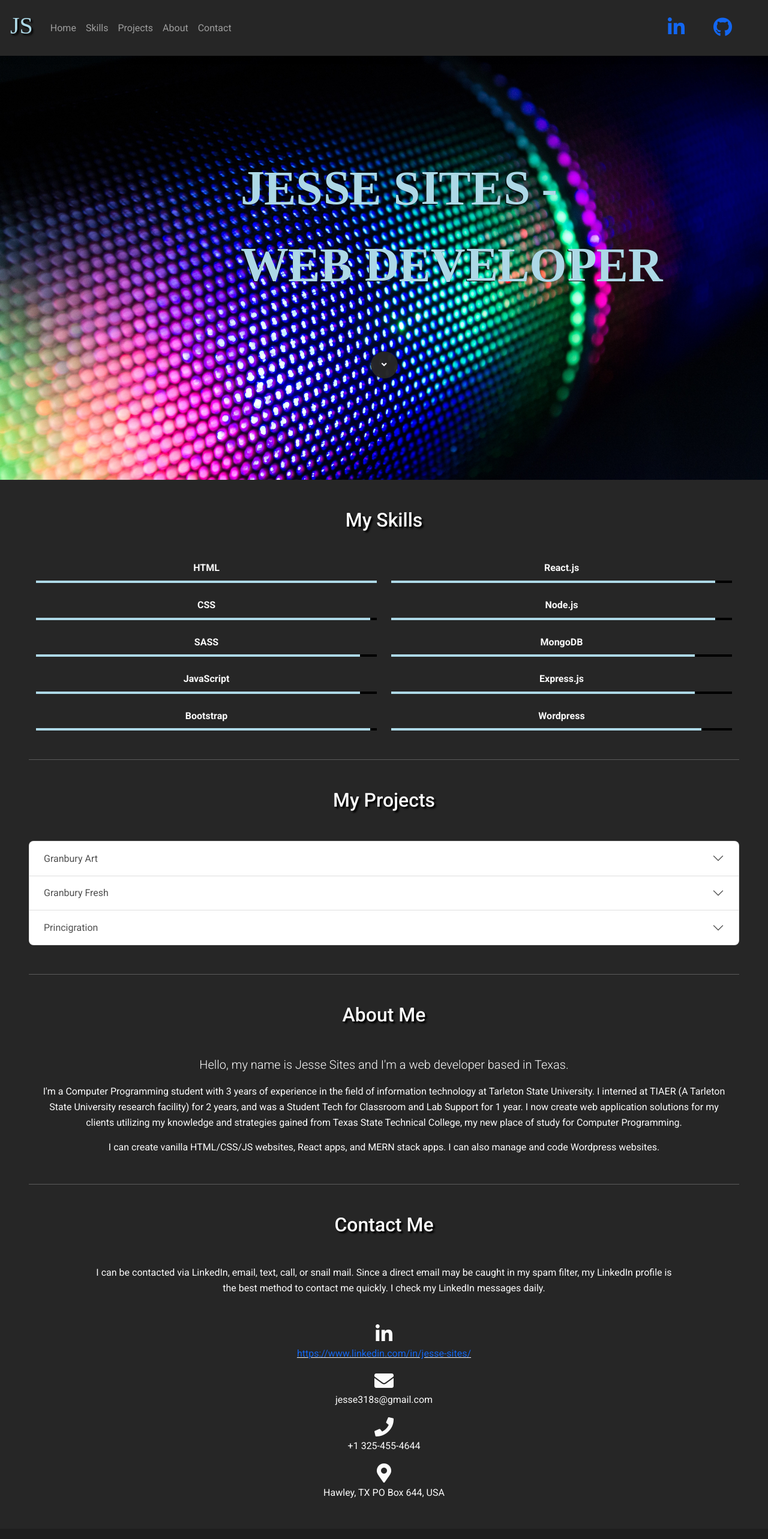
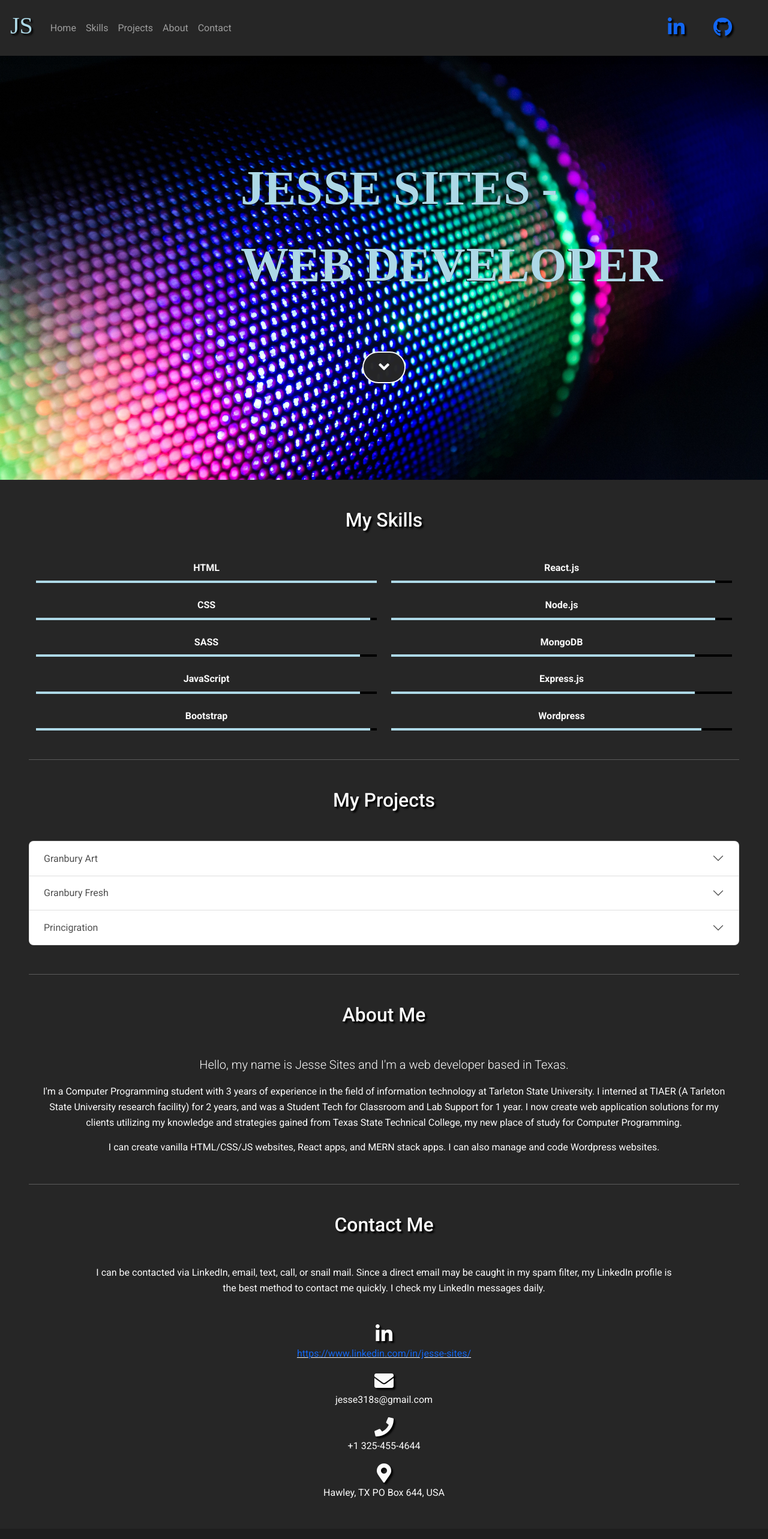
Before and after one commit to jesse318s/jesse-sites, a React (Create React App) app: page / in a window 1280 px wide. Shown: the top 2566 px of the page at 60% size. Built offline with nearby package versions, Linux system fonts and the light colour scheme.

Commit message:
added some shadows amd changed arrow. moved css

```diff
--- a/src/App.jsx
+++ b/src/App.jsx
@@ -53,10 +53,10 @@ function App() {
                         {/* Right elements */}
                         <div className="d-flex align-items-center">
                             <a className="me-5" href="https://www.linkedin.com/in/jesse-sites/">
-                                <i className="fab fa-linkedin-in fa-2x"></i>
+                                <i className="fab fa-linkedin-in fa-2x text_shadow"></i>
                             </a>
                             <a className="me-5" href="https://github.com/jesse318s">
-                                <i className="fab fa-github fa-2x"></i>
+                                <i className="fab fa-github fa-2x text_shadow"></i>
                             </a>
                         </div>
                         {/* Right elements */}
@@ -67,8 +67,7 @@ function App() {
             </header>
 
             <main className="bg-dark text-light">
-                <section style={{ background: `url('${process.env.PUBLIC_URL}/img/landing_img.webp')`, backgroundSize: "cover" }}
-                    className="landing_background">
+                <section style={{ background: `url('${process.env.PUBLIC_URL}/img/landing_img.webp')`, backgroundSize: "cover", height: "100vh", width: "100vw" }}>
                     <p className="popout">
                         <span>J</span>
                         <span>E</span>
@@ -95,8 +94,8 @@ function App() {
                         <span>R</span>
                     </p>
                     <div className="d-flex justify-content-center">
-                        <a href="#skills" className="btn btn-floating btn-lg btn-dark blink">
-                            <i className="fas fa-angle-down"></i></a>
+                        <a href="#skills" className="btn btn-dark btn-rounded btn-outline-* btn-lg blink">
+                            <i className="fas fa-angle-down fa-2x"></i></a>
                     </div>
                 </section>
                 <div id="skills" style={{ position: "relative", bottom: "45px" }}></div>
@@ -186,6 +185,7 @@ function App() {
                                     <strong><p>I was only developer for this website.</p></strong>
                                     <p className="text-decoration-underline"><a href="https://www.granbury-art.com/">Visit website...</a></p>
                                     <img
+                                        className="shadow-2-strong"
                                         src={process.env.PUBLIC_URL + "/img/granbury_art.webp"}
                                         width="75%"
                                         height="75%">
@@ -219,6 +219,7 @@ function App() {
                                     <strong><p>I was leading developer for this website.</p></strong>
                                     <p className="text-decoration-underline"><a href="http://www.granburyfresh.org/">Visit website...</a></p>
                                     <img
+                                        className="shadow-2-strong"
                                         src={process.env.PUBLIC_URL + "/img/granbury_fresh.webp"}
                                         width="75%"
                                         height="75%">
@@ -250,6 +251,7 @@ function App() {
                                     <strong><p>I was leading developer for this website.</p></strong>
                                     <p className="text-decoration-underline"><a href="https://princigration.com/">Visit website...</a></p>
                                     <img
+                                        className="shadow-2-strong"
                                         src={process.env.PUBLIC_URL + "/img/princigration.webp"}
                                         width="75%"
                                         height="75%">
@@ -292,21 +294,21 @@ function App() {
 
                     <ul className="list-unstyled mb-0">
                         <li>
-                            <i className="fab fa-linkedin-in fa-2x text-light"></i>
+                            <i className="fab fa-linkedin-in fa-2x text-light text_shadow"></i>
                             <p className="text-decoration-underline">
                                 <a href="https://www.linkedin.com/in/jesse-sites/">https://www.linkedin.com/in/jesse-sites/</a>
                             </p>
                         </li>
                         <li>
-                            <i className="fas fa-envelope fa-2x text-light"></i>
+                            <i className="fas fa-envelope fa-2x text-light text_shadow"></i>
                             <p>jesse318s@gmail.com</p>
                         </li>
                         <li>
-                            <i className="fas fa-phone fa-2x text-light"></i>
+                            <i className="fas fa-phone fa-2x text-light text_shadow"></i>
                             <p>+1 325-455-4644</p>
                         </li>
                         <li>
-                            <i className="fas fa-map-marker-alt fa-2x text-light"></i>
+                            <i className="fas fa-map-marker-alt fa-2x text-light text_shadow"></i>
                             <p>Hawley, TX PO Box 644, USA</p>
                         </li>
                     </ul>
--- a/src/App.scss
+++ b/src/App.scss
@@ -4,11 +4,6 @@
   font-family: "Roboto Draft";
   color: lightblue;
   padding: 5px;
-}
-
-.landing_background {
-  height: 100vh;
-  width: 100vw;
 }
 
 .text_shadow {
```
